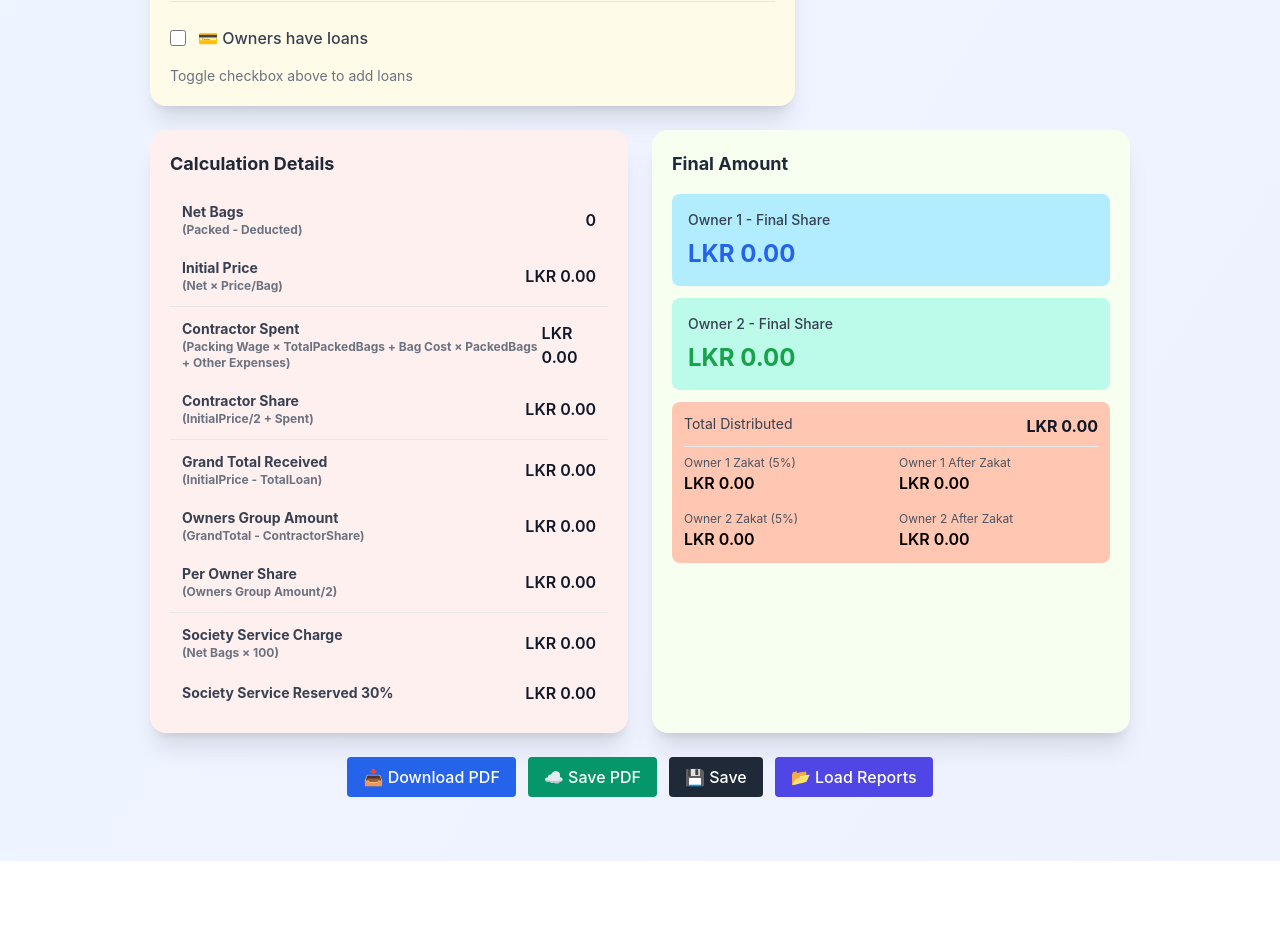
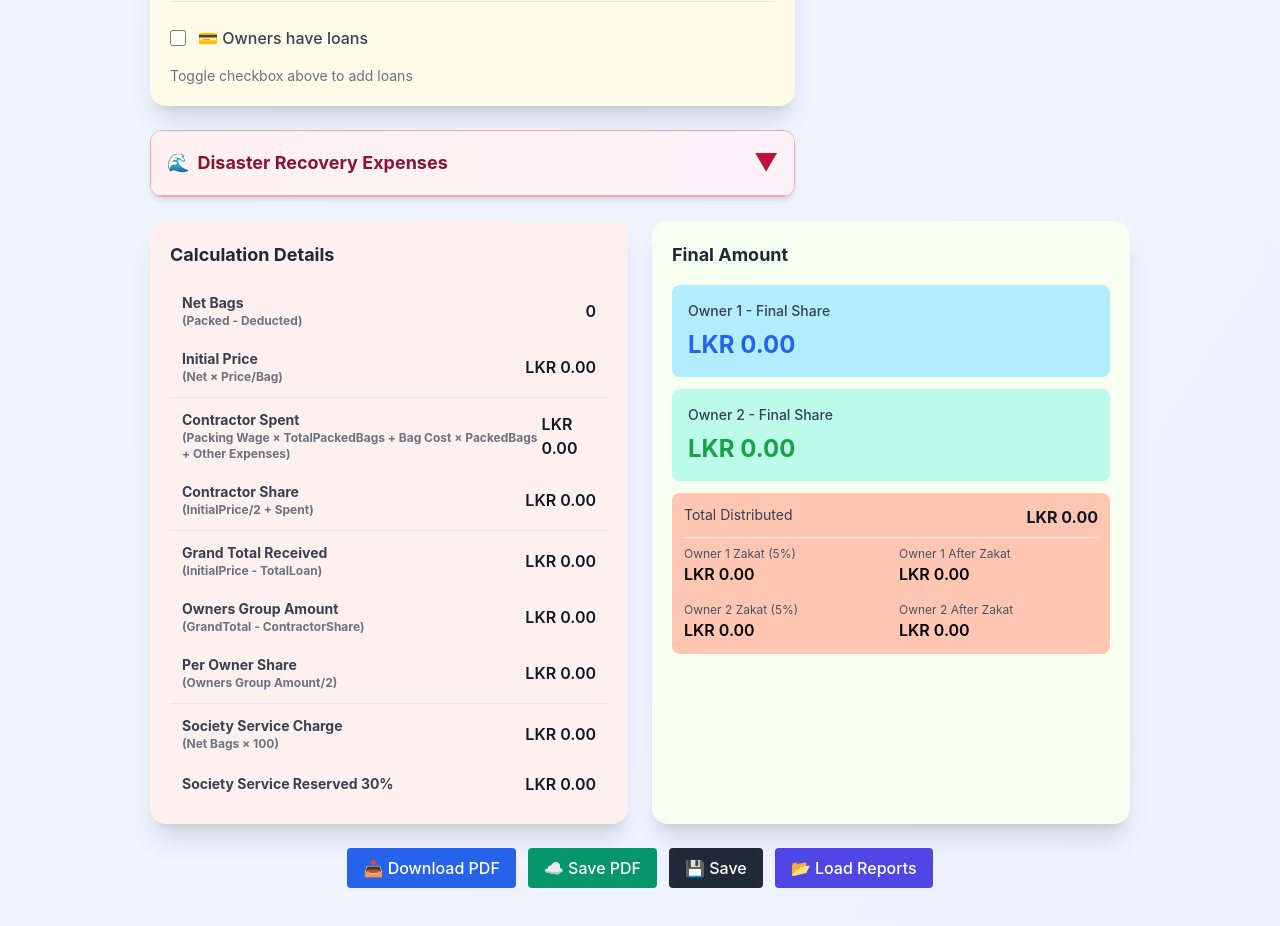
Before and after one commit to seiyadhniyas/Salt-Profit-Share-Calculator-SaaS, a React (Vite) app: page / in a window 1280 px wide. Shown: the part 1080-2006 px from the top of the page. Before the commit the page ends 1941 px from the top, so only its background shows below. Built offline with nearby package versions, Linux system fonts and the light colour scheme; no server answers.

Commit message:
Add Disaster Recovery accordion to Input Data section

```diff
--- a/src/App.jsx
+++ b/src/App.jsx
@@ -1178,7 +1178,31 @@ export default function App(){
           <div className="grid grid-cols-1 lg:grid-cols-3 gap-6">
           <div className="lg:col-span-2">
             <InputSection inputs={inputs} setInput={setInputs} reset={reset} toggleLoans={toggleLoans} t={t} lang={lang} setLang={setLang} customLocations={customLocations} ownerNames={activeOwnerNames} ownerCount={ownerCount} />
-            {/* PDF button moved to bottom */}
+
+            {/* Disaster Recovery Accordion */}
+            <div className="mt-6 rounded-xl border border-rose-300 shadow-md overflow-hidden">
+              <button
+                type="button"
+                className="w-full px-4 py-4 bg-gradient-to-r from-rose-50 to-pink-50 hover:from-rose-100 hover:to-pink-100 transition flex items-center justify-between border-b border-rose-300"
+                onClick={() => setShowDisasterRecovery(!showDisasterRecovery)}
+              >
+                <h3 className="text-lg font-bold text-rose-900 flex items-center gap-2">
+                  <span>🌊</span> {t('disasterRecovery')}
+                </h3>
+                <span className="text-2xl text-rose-700 transition-transform" style={{
+                  transform: showDisasterRecovery ? 'rotate(180deg)' : 'rotate(0deg)',
+                }}>▼</span>
+              </button>
+              {showDisasterRecovery && (
+                <div className="p-6 bg-white">
+                  <DisasterRecoveryCard
+                    value={disasterRecovery}
+                    onChange={(field, val) => setDisasterRecovery(prev => ({ ...prev, [field]: val }))}
+                    t={t}
+                  />
+                </div>
+              )}
+            </div>
           </div>
 
           <div>
```
